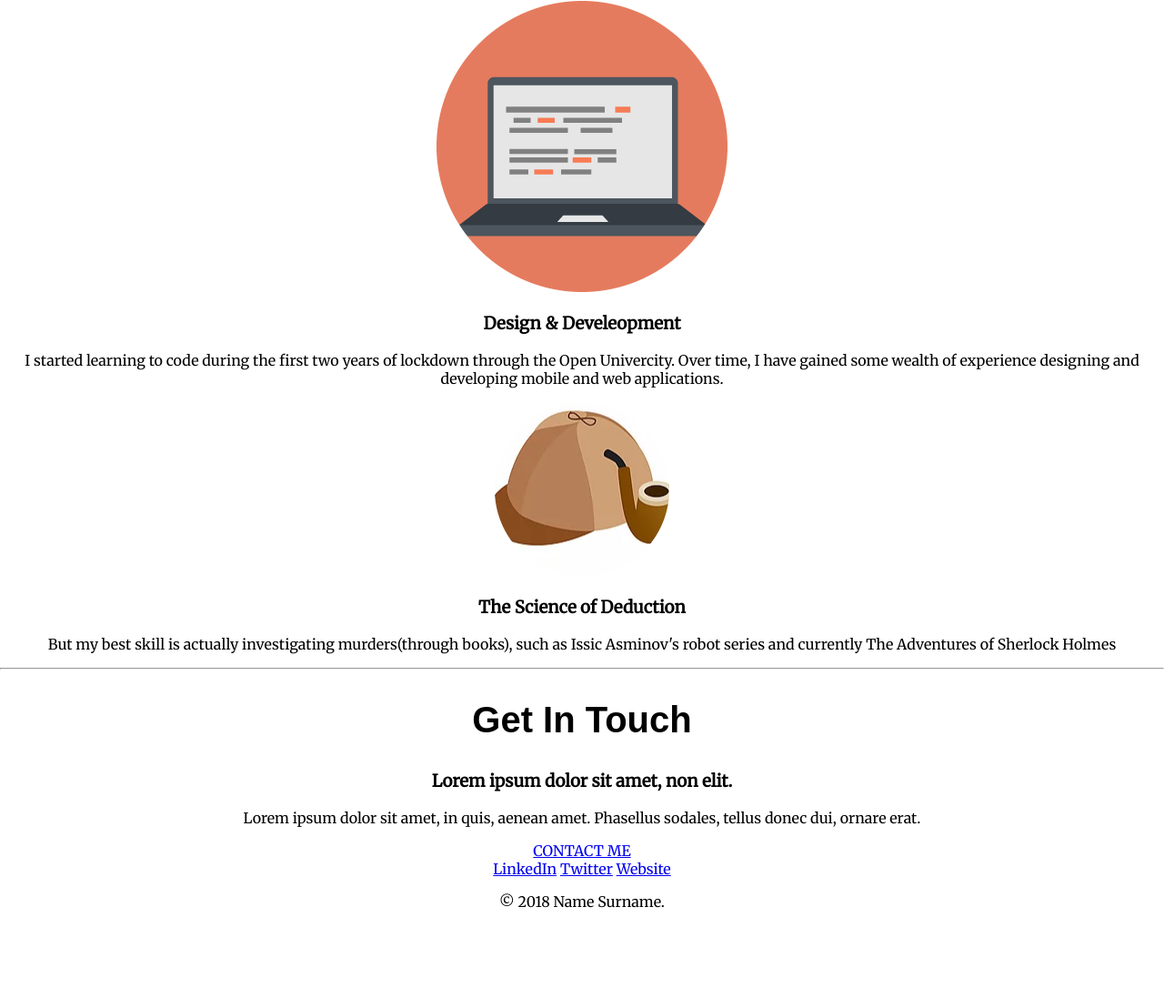
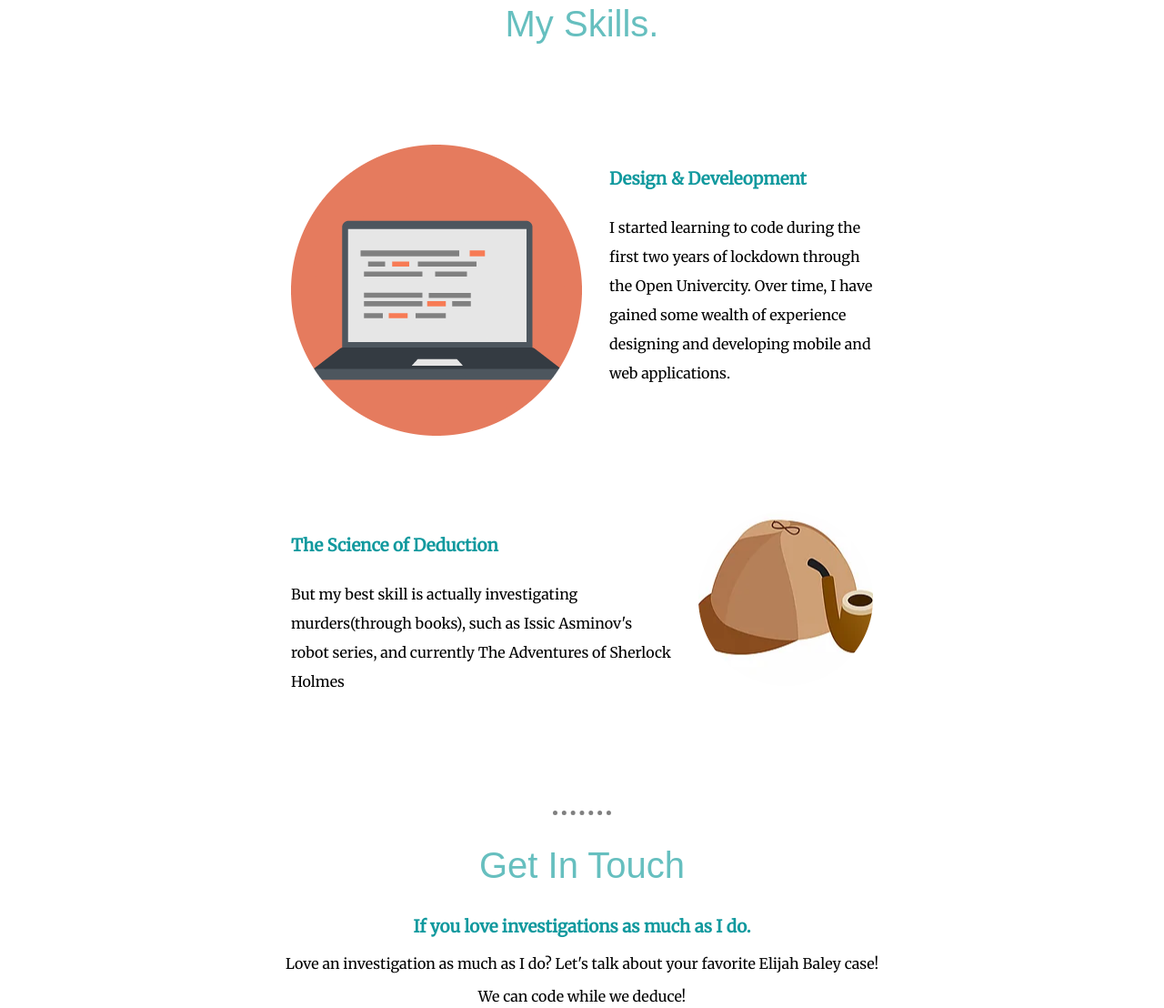
Before and after one commit to hawki97/My-Site, a plain HTML site: page index.html in a window 1280 px wide. Shown: the part 1281-2389 px from the top of the page at 91% size. Before the commit the page ends 2298 px from the top, so only its background shows below. Drawn offline with Linux system fonts and the light colour scheme.

Commit message:
update index.html

```diff
--- a/index.html
+++ b/index.html
@@ -18,7 +18,7 @@
 
 <div class="middle-container">
   <div class="profile">
-    <img src="images/me.png" alt="Me and my partner">
+    <img class="me-img"src="images/me.png" alt="Me and my partner">
     <h2>Hello.</h2>
     <p>I am a retail worker, but a Web Developer in my free time. I love brewing my coffee's, gardening at my allotment and walking my border terrier Eddie (The Hound)</p>
   </div>
@@ -26,23 +26,24 @@
   <div class="skills">
     <h2>My Skills.</h2>
     <div class="skill-row">
-      <img class="" src="images/computer.png" alt="computer">
+      <img class="computer-img" src="images/computer.png" alt="computer">
       <h3>Design & Develeopment</h3>
-      <p>I started learning to code during the first two years of lockdown through the Open Univercity. Over time, I have gained some wealth of experience designing and developing mobile and web applications. </p>
+      <p class="code-skill-description">I started learning to code during the first two years of lockdown through the Open Univercity. Over time, I have gained some wealth of experience designing and developing mobile and web applications. </p>
 
     </div>
     <div class="skill-row">
-      <img class="" src="images/sherlock.png" alt="dear stalker and pipe">
+      <img class="sherlock-img" src="images/sherlock.png" alt="dear stalker and pipe">
       <h3>The Science of Deduction</h3>
-      <p>But my best skill is actually investigating murders(through books), such as Issic Asminov's robot series and currently The Adventures of Sherlock Holmes </p>
+      <p class="sherlock-skill-description">But my best skill is actually investigating murders(through books), such as Issic Asminov's robot series, and currently The Adventures of Sherlock Holmes </p>
     </div>
   </div>
 
   <hr>
   <div class="contact-me">
     <h2>Get In Touch</h2>
-    <h3>Lorem ipsum dolor sit amet, non elit.</h3>
-    <p>Lorem ipsum dolor sit amet, in quis, aenean amet. Phasellus sodales, tellus donec dui, ornare erat.</p>
+    <h3>If you love investigations as much as I do.</h3>
+    <p>Love an investigation as much as I do? Let's talk about your favorite Elijah Baley case! </p>
+    <p>We can code while we deduce!</p>
     <a class="btn" href="mailto:name@email.com">CONTACT ME</a>
   </div>
 </div>
@@ -51,7 +52,7 @@
   <a class="footer-link" href="https://www.linkedin.com/">LinkedIn</a>
   <a class="footer-link" href="https://twitter.com/">Twitter</a>
   <a class="footer-link" href="https://www.appbrewery.co/">Website</a>
-  <p>© 2018 Name Surname.</p>
+  <p class="copyright">© 2022 Kirsty Hawkins.</p>
 </div>
 
 
--- a/style.css
+++ b/style.css
@@ -8,15 +8,44 @@ h1 {
   margin-top: 0;
   font-family: 'Sacramento', cursive;
   font-size: 5.625rem; /*px isnt dynamic but % is, 100%=16px,so 90px is 90px/16 = 562*/ /*1em = 1%*/ /*but rem is more accessiable for dynamic font sizing*/
+  color: #66BFBF;
+  line-height: 2; /*line-height doesn't specify a unit*/
 }
 
 h2 {
   font-family: 'Monterrat', sans-serif;
   font-size: 2.5rem;
+  color: #66BFBF;
+  font-weight: normal;
 }
 
 h3 {
-  font-family: 'Monterrat' sans-serif;
+  color: #11999E;
+}
+
+a {
+    color: #11999E;
+
+}
+
+hr {
+  border-style: none;
+  border-top-style: dotted;
+  border-color: grey;
+  border-width: 5px;
+  width: 5%;
+}
+
+.skill-row {
+  width: 50%;
+  margin: 100px auto 100px auto; /*  position: relative; left: 25%;*/ /*  margin-top: 100px; margin-bottom: 100px;*/
+  text-align: left;
+  line-height: 2;
+  padding: 10px; /*maybe*/
+}
+
+.skill-description {
+  text-align: left;
 }
 
 .top-container {
@@ -30,7 +59,9 @@ h3 {
 }
 
 .bottom-container {
-
+background-color: #66BFBF;
+height: 200px;
+margin-top: 50px;
 }
 
 .pro {
@@ -48,3 +79,69 @@ h3 {
   right: 300px;
   top: 50px;
 }
+
+.me-img {
+  margin-top: 30px;
+}
+
+.computer-img {
+  float: left;
+  margin-right: 30px;
+}
+
+.sherlock-img {
+  float: right;
+  margin-left: 30px;
+}
+
+/*https://css3buttongenerator.com/*/
+.btn {
+  background: #11cdd4;
+  background-image: -webkit-linear-gradient(top, #11cdd4, #11999e);
+  background-image: -moz-linear-gradient(top, #11cdd4, #11999e);
+  background-image: -ms-linear-gradient(top, #11cdd4, #11999e);
+  background-image: -o-linear-gradient(top, #11cdd4, #11999e);
+  background-image: linear-gradient(to bottom, #11cdd4, #11999e);
+  -webkit-border-radius: 8;
+  -moz-border-radius: 8;
+  border-radius: 8px;
+  font-family: Arial;
+  color: #ffffff;
+  font-size: 20px;
+  padding: 10px 20px 10px 20px;
+  text-decoration: none;
+  display: inline-block;
+  margin: 30px;
+}
+
+.btn:hover {
+  background: #30e3cb;
+  background-image: -webkit-linear-gradient(top, #30e3cb, #2bc4ad);
+  background-image: -moz-linear-gradient(top, #30e3cb, #2bc4ad);
+  background-image: -ms-linear-gradient(top, #30e3cb, #2bc4ad);
+  background-image: -o-linear-gradient(top, #30e3cb, #2bc4ad);
+  background-image: linear-gradient(to bottom, #30e3cb, #2bc4ad);
+  text-decoration: none;
+}
+
+.footer-link {
+  text-decoration: none;
+  margin-top: 40px;
+  margin-left: 30px;
+  margin-right: 30px;
+  display: inline-block;
+}
+
+.copyright {
+  margin-top: 50px;
+  color: #EAF6F6;
+
+}
+
+/*.code-skill-description {
+  clear: left;
+}
+
+.sherlock-skill-description {
+  clear: right;
+}*/
```
